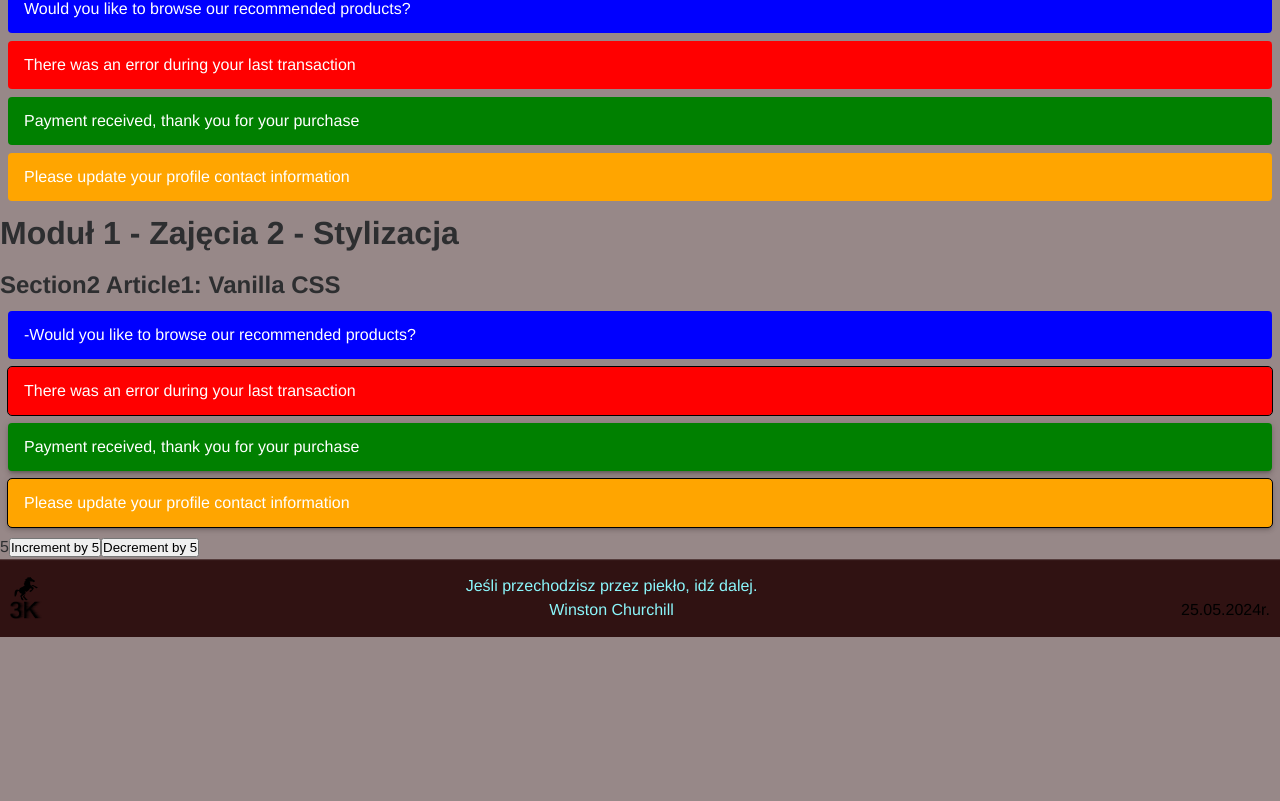
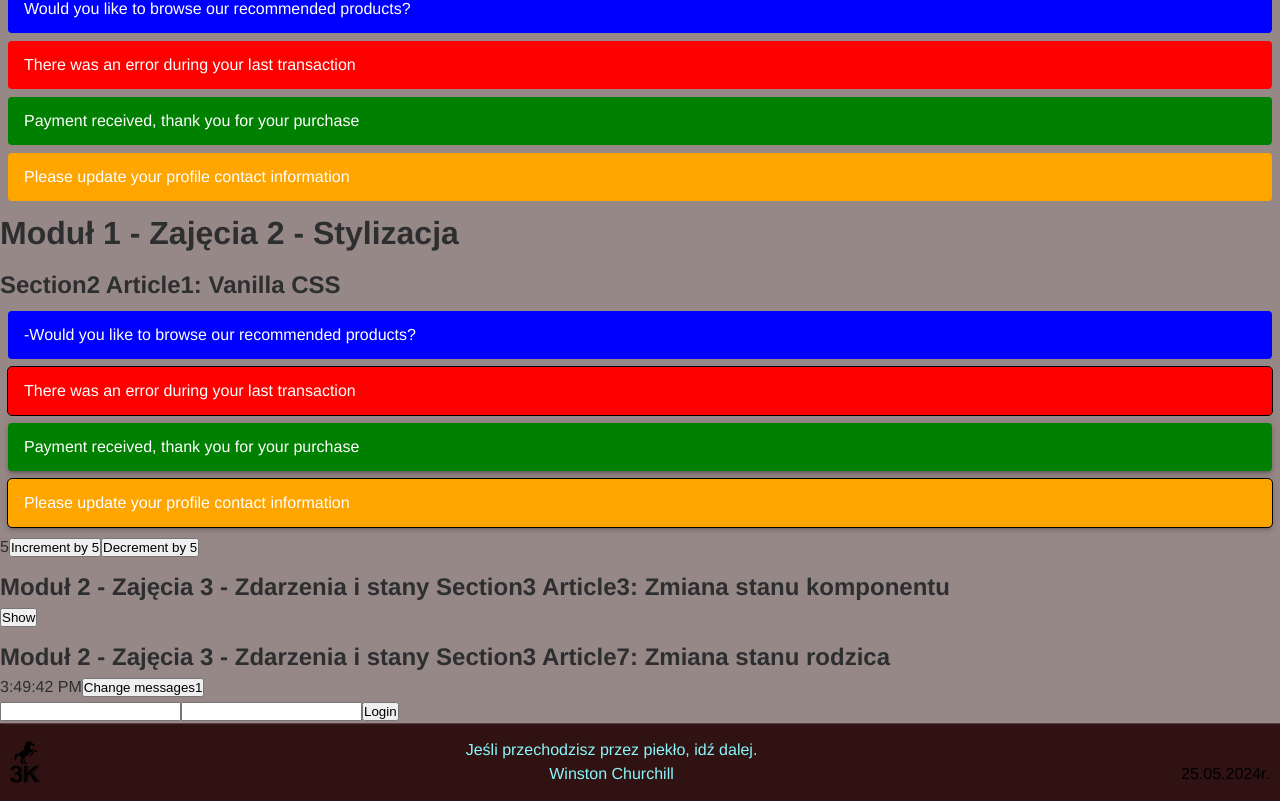
Before and after one commit to KonradKinok/react-first-repository, a React (Create React App) app: page / in a window 1280 px wide. Shown: the part 683-1484 px from the top of the page. Before the commit the page ends 1320 px from the top, so only its background shows below. Built offline with nearby package versions, Linux system fonts and the light colour scheme.

Commit message:
07.06.2024

```diff
--- /dev/null
+++ b/src/components/FormularzeM2Z4S1A1/index.jsx
@@ -0,0 +1,30 @@
+import { Component } from "react";
+import PropTypes from "prop-types";
+import css from "./FormularzeM2Z4S1A1.css"
+
+export class LoginForm extends Component {
+    handleSubmit = evt => {
+        evt.preventDefault();
+
+        const form = evt.currentTarget;
+        const login = form.elements.login.value;
+        const password = form.elements.password.value;
+
+        console.log(login, password);
+
+        this.props.onSubmit({ login, password });
+
+        form.reset();
+    };
+
+    render() {
+        return (
+
+            <form onSubmit={this.handleSubmit}>
+                <input type="text" name="login" />
+                <input type="password" name="password" />
+                <button type="submit">Login</button>
+            </form>
+        );
+    }
+}
--- a/src/components/M2Z3S2ZdarzeniaStany/M2Z3S2ZdarzeniaStany.jsx
+++ b/src/components/M2Z3S2ZdarzeniaStany/M2Z3S2ZdarzeniaStany.jsx
@@ -23,7 +23,17 @@ export class Counter extends Component {
         console.log("this.props: ", this.props);// działa --object
         this.step--;
     };
+    // handleIncrement = () => {
+    //     this.setState((state, props) => ({
+    //         value: state.value + props.step,
+    //     }));
+    // };
 
+    // handleDecrement = () => {
+    //     this.setState((state, props) => ({
+    //         value: state.value - props.step,
+    //     }));
+    // };
     render() {
         const { step } = this.props;
 
@@ -40,3 +50,60 @@ export class Counter extends Component {
         );
     }
 }
+
+// Moduł 2 - Zajęcia 3 - Zdarzenia i stany
+// Section3 Article3: Zmiana stanu komponentu
+export class Toggle extends Component {
+    state = { isOpen: false };
+
+    toggle = () => {
+        this.setState(state => ({ isOpen: !state.isOpen }));
+    };
+
+    render() {
+        const { isOpen } = this.state;
+        const { children } = this.props;
+
+        return (
+            <div>
+                <h2>Moduł 2 - Zajęcia 3 - Zdarzenia i stany Section3 Article3: Zmiana stanu komponentu</h2>
+                <button onClick={this.toggle}>{isOpen ? "Hide" : "Show"}</button>
+                {isOpen && children}
+            </div>
+        );
+    }
+}
+// Moduł 2 - Zajęcia 3 - Zdarzenia i stany
+// Section3 Article7: Zmiana stanu rodzica
+// Przycisk otrzyma funkcję changeMessage (nazwa właściwości props),
+// która zostanie wywołana podczas zdarzenia onClick
+const ButtonControl = ({ changeMessage, label }) => (
+    <button type="button" onClick={changeMessage}>
+        {label + 1}
+    </button>
+);
+
+export class ButtonClass extends Component {
+    state = {
+        message: new Date().toLocaleTimeString(),
+    };
+
+    // Metoda, którą będziemy przekazywać do przycisku
+    updateMessage = evt => {
+        console.log(evt);// Dostępny obiekt zdarzenia w odwołaniu onClick
+
+        this.setState({
+            message: new Date().toLocaleTimeString(),
+        });
+    };
+
+    render() {
+        return (
+            <>
+                <h2>Moduł 2 - Zajęcia 3 - Zdarzenia i stany Section3 Article7: Zmiana stanu rodzica</h2>
+                <span>{this.state.message}</span>
+                <ButtonControl label="Change messages" changeMessage={this.updateMessage} />
+            </>
+        );
+    }
+}
--- a/src/index.js
+++ b/src/index.js
@@ -9,8 +9,10 @@ import * as m1Z from 'components/M1Z1';
 import * as m1Z2 from 'components/M1Z2';
 import * as M1Z1S2 from 'components/M1Z2S2/Alert_M1Z2S2';
 // Moduł 2 - Zajęcia 3 - Zdarzenia i stany
-// Section2 Article2: Licznik
+// Section2 Article2: Licznik Section3 Article3: Zmiana stanu komponentu Section3 Article7: Zmiana stanu rodzica
 import * as M2Z3S2ZdarzeniaStany from 'components/M2Z3S2ZdarzeniaStany/M2Z3S2ZdarzeniaStany';
+// Moduł 2 - Zajęcia 4 - Zdarzenia i stany
+import * as FolmularzeMetody from 'components/FormularzeM2Z4S1A1';
 ReactDOM.createRoot(document.querySelector('div#root')).render(
   <React.StrictMode>
     <App1 />
@@ -23,6 +25,11 @@ ReactDOM.createRoot(document.querySelector('div#root')).render(
     <M1Z1S2.App_M1Z1S2_VanillaCss />
     {/* Moduł 2 - Zajęcia 3 - Zdarzenia i stany */}
     <M2Z3S2ZdarzeniaStany.Counter step={5} />
+    {/* Moduł 2 - Zajęcia 3 - Zdarzenia i stany - Zmiana stanu komponentu */}
+    <M2Z3S2ZdarzeniaStany.Toggle />
+    {/* Moduł 2 - Zajęcia 3 - Zdarzenia i stany - Zmiana stanu rodzica */}
+    <M2Z3S2ZdarzeniaStany.ButtonClass />
+    <FolmularzeMetody.LoginForm onSubmit={values => console.log(values)} />
     {/* Footer */}
     <Footer />
   </React.StrictMode>
```
Also changed, not shown: src/components/FormularzeM2Z4S1A1/FormularzeM2Z4S1A1.css (added).
